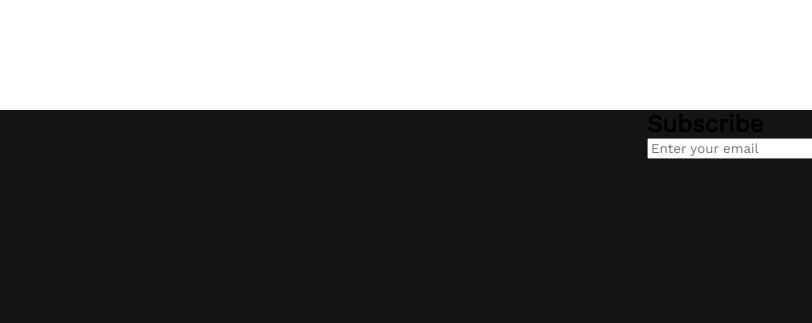
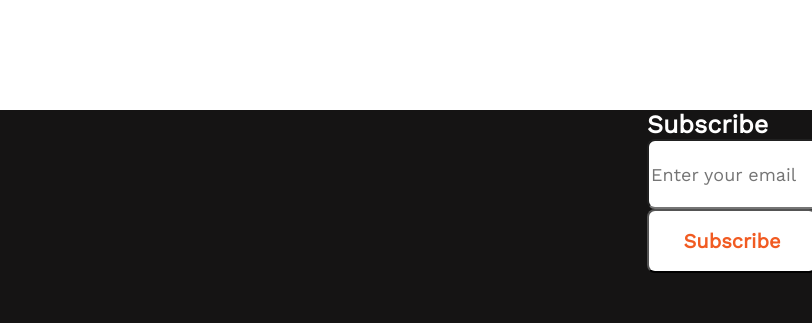
Before and after one commit to rabby-hasan-dev/New-Year, a plain HTML site: page index.html in a window 1280 px wide. Shown: the part 2536-2859 px from the top of the page, 468-1280 px from the left. Drawn offline with nearby package versions, Linux system fonts and the light colour scheme.

Commit message:
foot-end

```diff
--- a/style.css
+++ b/style.css
@@ -322,15 +322,59 @@ address {
     left: 230px;
     top: 3047.3px;
 
-    padding-top:600px;
+    padding-top: 600px;
 
 }
 
 /* sub */
- .footer.sub{
+.sub {
 
-    display: flex;
-    flex-direction: column;
+    justify-content: center;
+    width: 325px;
+    height: 204px;
+    left: 1046px;
+    top: 2776.3px;
+
+}
+
+.sub-title {
+    width: 123px;
+    height: 29px;
+    left: 1046px;
+    top: 2776.3px;
+    font-weight: 600;
+    font-size: 25px;
+    line-height: 29px;
+    color: #FFFFFF;
+
+
+}
+
+.sub input {
+    height: 64px;
+    width: 325px;
+    font-weight: 400;
+    font-size: 18px;
+    line-height: 21px;
+    color: #F3F3F3;
+    border-radius: 8px;
+
+
+
+}
+
+.sub button {
+    width: 170.11px;
+    height: 64px;
+    left: 1046px;
+    top: 2916.3px;
+    background: #FFFFFF;
+    border-radius: 8px;
+    font-weight: 600;
+    font-size: 20px;
+    line-height: 24px;
+    color: #F15B22;
+
 }
 
 /* footer-end */
```
